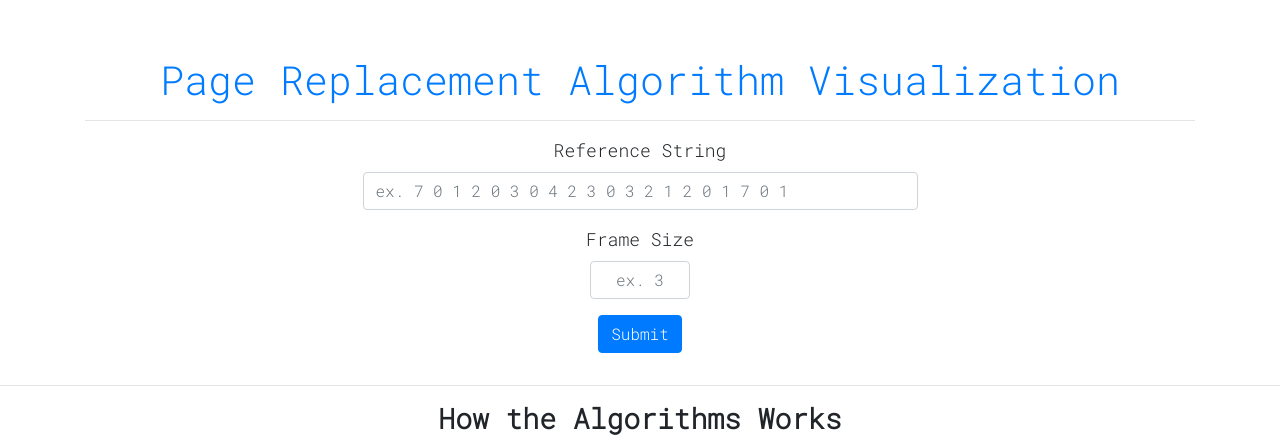
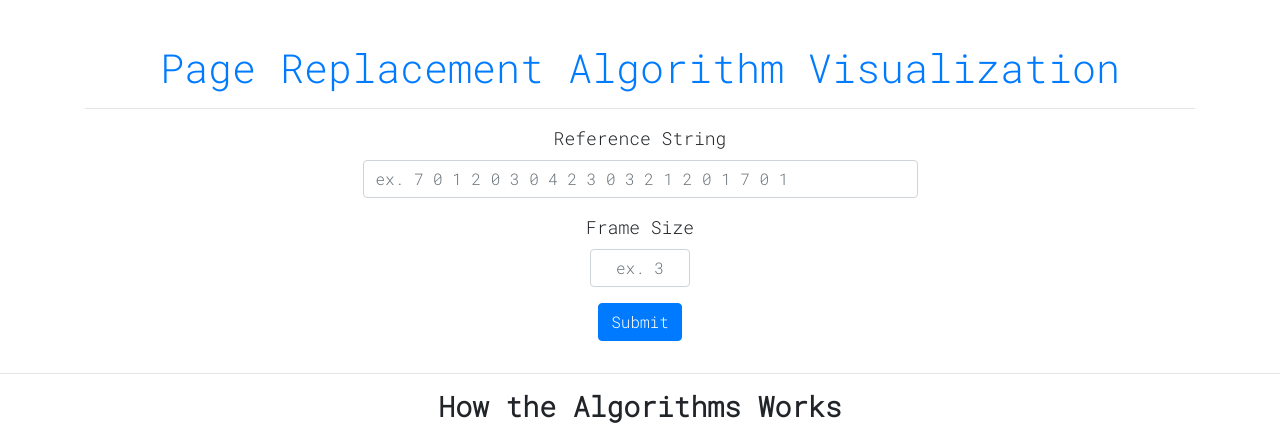
Before and after one commit to nutchanon-c/os_project_page_replacement, a Django app: page / in a window 1280 px wide. Shown: the top 436 px of the page. Run offline with Django 3.2, Linux system fonts and the light colour scheme; some libraries are stand-ins or nearby versions.

Commit message:
edit layout

```diff
--- a/replacement/templates/replacement/layout.html
+++ b/replacement/templates/replacement/layout.html
@@ -31,7 +31,7 @@
             color:rgb(0, 0, 0)
         }
         table,tr,td{
-            border: 1px solid black
+            border: 1px solid black;
         }
         hr{
             border: 5% solid black;
@@ -51,7 +51,7 @@
 
 
 
-    <h1 style="text-align: center; margin-top: 5%;"><a href="{% url 'index' %}" style="text-decoration: none;">Page Replacement Algorithm Visualization</a></h1>
+    <h1 style="text-align: center; margin-top: 4%;"><a href="{% url 'index' %}" style="text-decoration: none;">Page Replacement Algorithm Visualization</a></h1>
         <hr>
     <div style=" font-size: large;">
 
```
